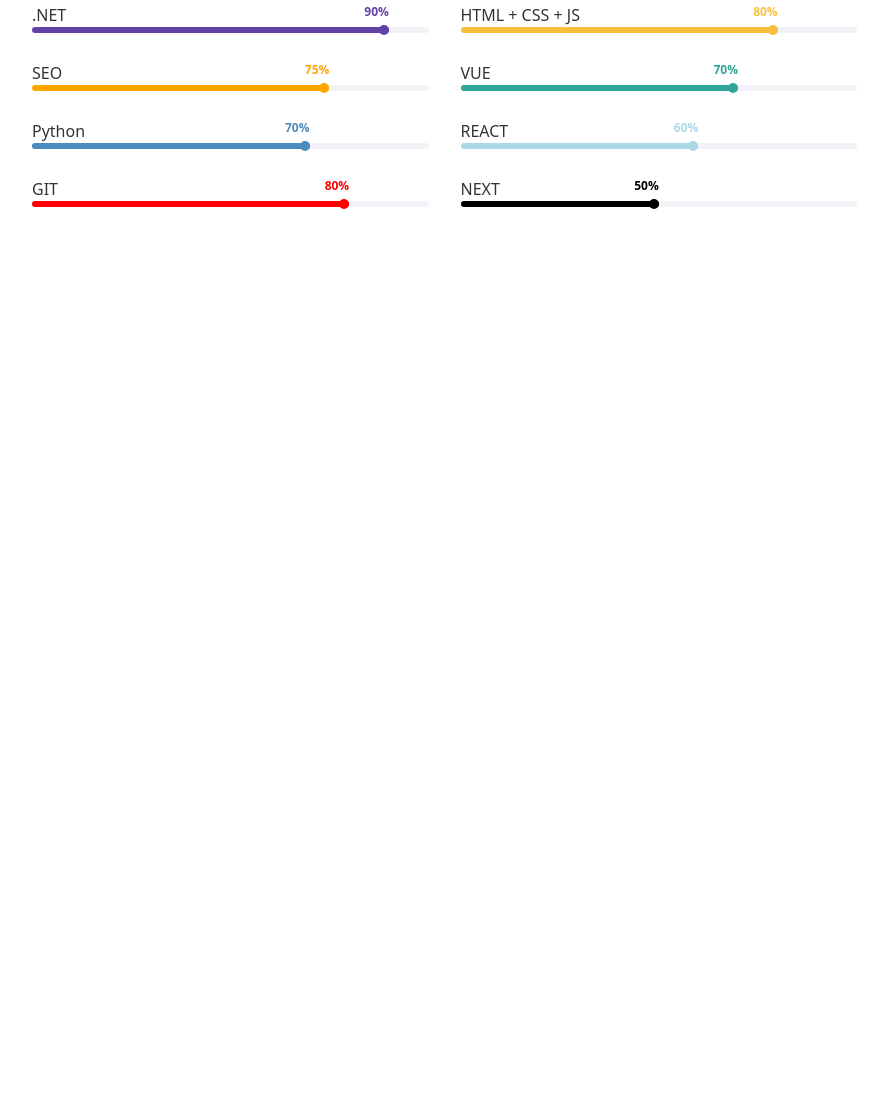
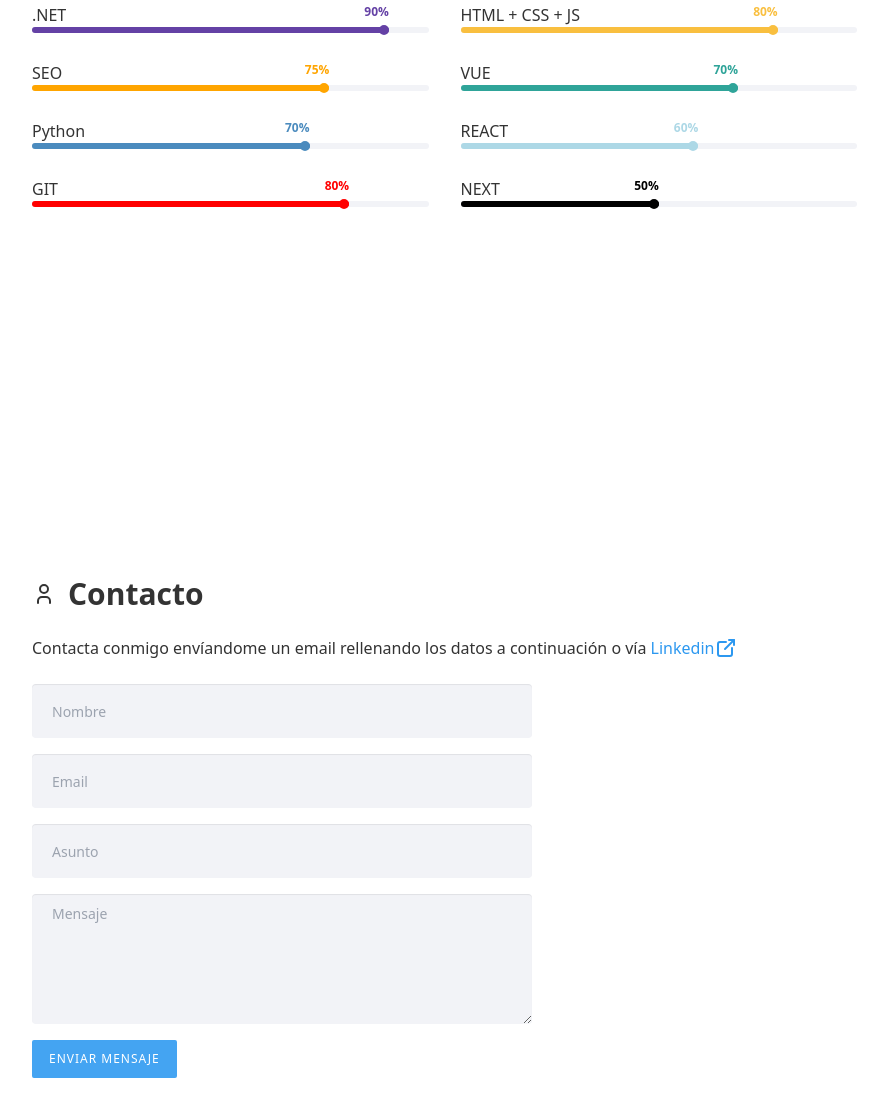
Before and after one commit to SamuGB/samugb, an Astro site in the folder portfolio/: page / in a window 1280 px wide. Shown: the part 1965-3082 px from the top of the page, without its empty margins (368-1256 px from the left). Before the commit the page ends 2400 px from the top, so only its background shows below. Built offline with nearby package versions, Linux system fonts and the light colour scheme; Astro itself is replaced by a stand-in of ours; a web font is replaced by a local one.

Commit message:
light desktop

```diff
--- /dev/null
+++ b/portfolio/src/components/Contact.astro
@@ -0,0 +1,29 @@
+---
+import ExternalLink from "../components/icons/ExternalLink.astro"
+---
+<div>
+    <p class="w-full">
+        Contacta conmigo envíandome un email rellenando los datos a continuación o vía
+        <a href="https://linkedin.com/in/samuel-gairin-boldova-964137189" class="inline-flex text-[#2c98f0]" target="_blank">
+            Linkedin<ExternalLink class="size-4 ml-1" />
+        </a>
+    </p>
+    <form action="" class="w-[500px] mt-6">
+
+        <div class="mb-4">
+            <input type="text" class="form-control" placeholder="Nombre">
+        </div>
+        <div class="mb-4">
+            <input type="text" class="form-control" placeholder="Email">
+        </div>
+        <div class="mb-4">
+            <input type="text" class="form-control" placeholder="Asunto">
+        </div>
+        <div class="mb-4">
+            <textarea name="" id="message" cols="30" rows="7" class="form-control" placeholder="Mensaje"></textarea>
+        </div>
+        <div class="mb-4">
+            <input type="submit" class="btn-send-message" value="Enviar Mensaje">
+        </div>
+    </form>
+</div>
--- a/portfolio/src/components/NavBar.astro
+++ b/portfolio/src/components/NavBar.astro
@@ -35,7 +35,7 @@
           </a>
       </li>
       <li class="mt-4">
-          <a href="#" class="sans items-center pb-2 text-gray-900 rounded-lg dark:text-white hover:bg-gray-100 dark:hover:bg-[rgba(255,255,255,0.1)] group">
+          <a href="#contacto" class="sans items-center pb-2 text-gray-900 rounded-lg dark:text-white hover:bg-gray-100 dark:hover:bg-[rgba(255,255,255,0.1)] group">
             <!-- <MailForward class="size-5" /> -->
             <span class="flex-1 whitespace-nowrap">CONTACTO</span>
           </a>
--- /dev/null
+++ b/portfolio/src/components/icons/ExternalLink.astro
@@ -0,0 +1,13 @@
+<svg
+{...Astro.props}
+xmlns="http://www.w3.org/2000/svg"
+class="icon icon-tabler icon-tabler-external-link"
+ width="24" height="24"
+  viewBox="0 0 24 24" stroke-width="2"
+  stroke="currentColor" fill="none"
+  stroke-linecap="round" stroke-linejoin="round">
+  <path stroke="none" d="M0 0h24v24H0z" fill="none"/>
+  <path d="M12 6h-6a2 2 0 0 0 -2 2v10a2 2 0 0 0 2 2h10a2 2 0 0 0 2 -2v-6" />
+  <path d="M11 13l9 -9" />
+  <path d="M15 4h5v5" />
+</svg>
--- /dev/null
+++ b/portfolio/src/components/icons/User.astro
@@ -0,0 +1,12 @@
+<svg
+{...Astro.props}
+xmlns="http://www.w3.org/2000/svg"
+class="icon icon-tabler icon-tabler-user"
+width="24" height="24" viewBox="0 0 24 24"
+stroke-width="2" stroke="currentColor"
+fill="none" stroke-linecap="round"
+stroke-linejoin="round">
+<path stroke="none" d="M0 0h24v24H0z" fill="none"/>
+<path d="M8 7a4 4 0 1 0 8 0a4 4 0 0 0 -8 0" />
+<path d="M6 21v-2a4 4 0 0 1 4 -4h4a4 4 0 0 1 4 4v2" />
+</svg>
--- a/portfolio/src/layouts/Layout.astro
+++ b/portfolio/src/layouts/Layout.astro
@@ -126,7 +126,60 @@
     position: absolute;
     top: -22px;
     right: 0;
-}
+  }
+  .form-control {
+    display: block;
+    width: 100%;
+    height: 54px;
+    padding: 10px 20px;
+    font-size: 14px;
+    line-height: 1.42857;
+    color: #555555;
+    background: #f2f3f7;
+    border: transparent;
+    border-radius: 4px;
+    -webkit-box-shadow: inset 0 1px 1px rgba(0, 0, 0, 0.075);
+    box-shadow: inset 0 1px 1px rgba(0, 0, 0, 0.075);
+    -webkit-transition: border-color ease-in-out 0.15s, box-shadow ease-in-out 0.15s;
+    -o-transition: border-color ease-in-out 0.15s, box-shadow ease-in-out 0.15s;
+    transition: border-color ease-in-out 0.15s, box-shadow ease-in-out 0.15s;
+    appearance: none;
+  }
+  textarea.form-control {
+    height: 130px;
+  }
+
+  .btn-send-message {
+    display: inline-block;
+    margin-bottom: 0;
+    font-weight: normal;
+    text-align: center;
+    vertical-align: middle;
+    touch-action: manipulation;
+    cursor: pointer;
+    background-image: none;
+    border: 2px solid #44a4f2;
+    white-space: nowrap;
+    font-size: 14px;
+    line-height: 1.42857;
+    border-radius: 2px;
+    -webkit-user-select: none;
+    -moz-user-select: none;
+    -ms-user-select: none;
+    user-select: none;
+    font-size: 12px;
+    font-weight: 400;
+    text-transform: uppercase;
+    letter-spacing: 1px;
+    transition: 0.5s;
+    padding: 8px 15px;
+    -webkit-appearance: button;
+    cursor: pointer;
+    text-decoration: none;
+    color: #fff;
+    background: #44a4f2
+  }
+
   @media (prefers-reduced-motion: reduce) {
     html {
       scroll-behavior: auto;
--- a/portfolio/src/pages/index.astro
+++ b/portfolio/src/pages/index.astro
@@ -9,6 +9,8 @@
 import Skills from "../components/Skills.astro"
 import Briefcase from "../components/icons/Briefcase.astro"
 import Code from "../components/icons/Code.astro"
+import User from "../components/icons/User.astro"
+import Contact from "../components/Contact.astro"
 ---
 
 <Layout
@@ -60,7 +62,7 @@
           samuelgairin@g4b.cat
         </SocialPill>
       </nav>
-      <a class={`
+      <a href="/CV_Samuel_Gairin.pdf" target="_blank" class={`
           bg-[#f2f3f7]
           border dark:border-white/10 border-gray-400 rounded-full
           gap-x-2
@@ -97,5 +99,15 @@
       </h2>
       <Skills />
     </SectionContainer>
+
+    <SectionContainer id="contacto">
+      <h2
+        class="text-3xl font-semibold mb-6 flex gap-x-3 items-center text-black/80 dark:text-white/80"
+      >
+      <User class="size-7" />
+         Contacto
+      </h2>
+      <Contact />
+    </SectionContainer>
   </main>
 </Layout>
```
Also changed, not shown: 1 other file.
